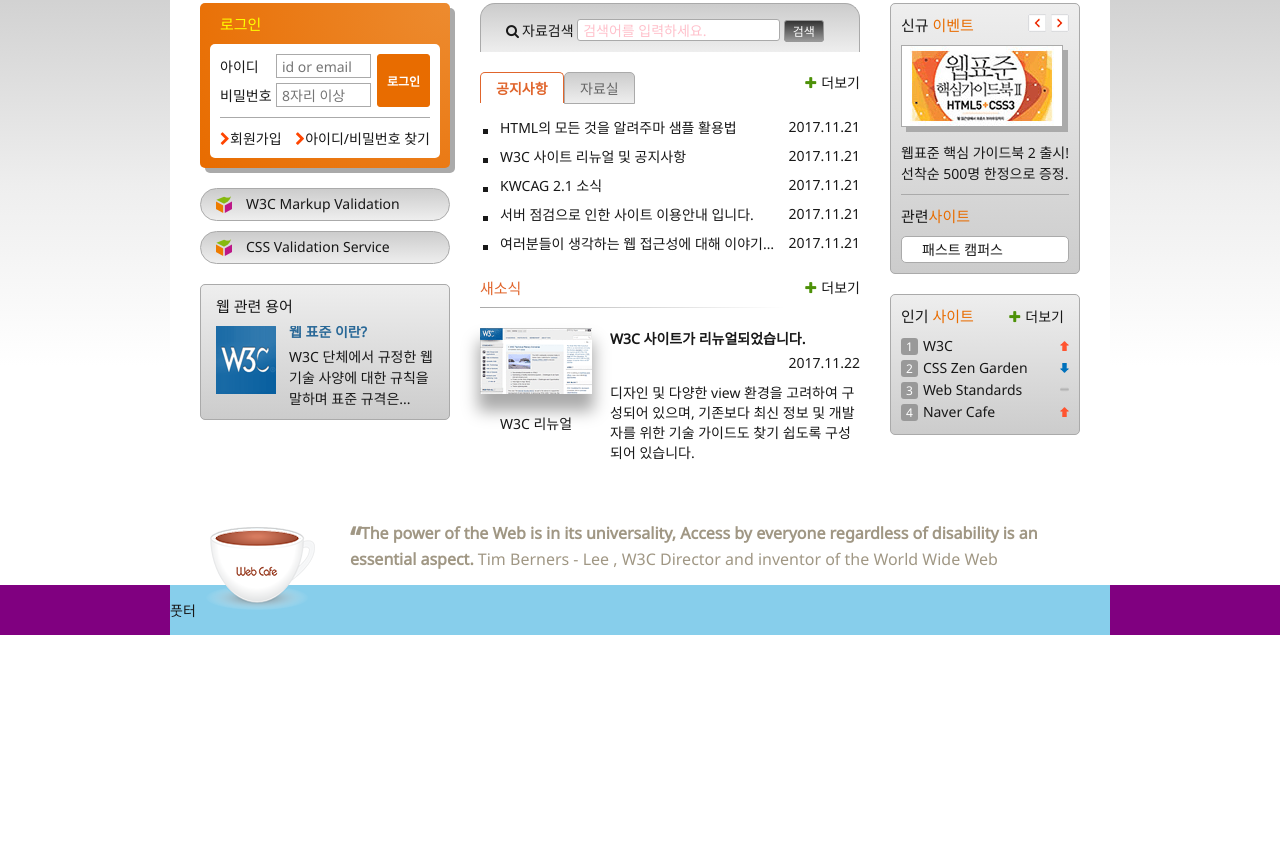
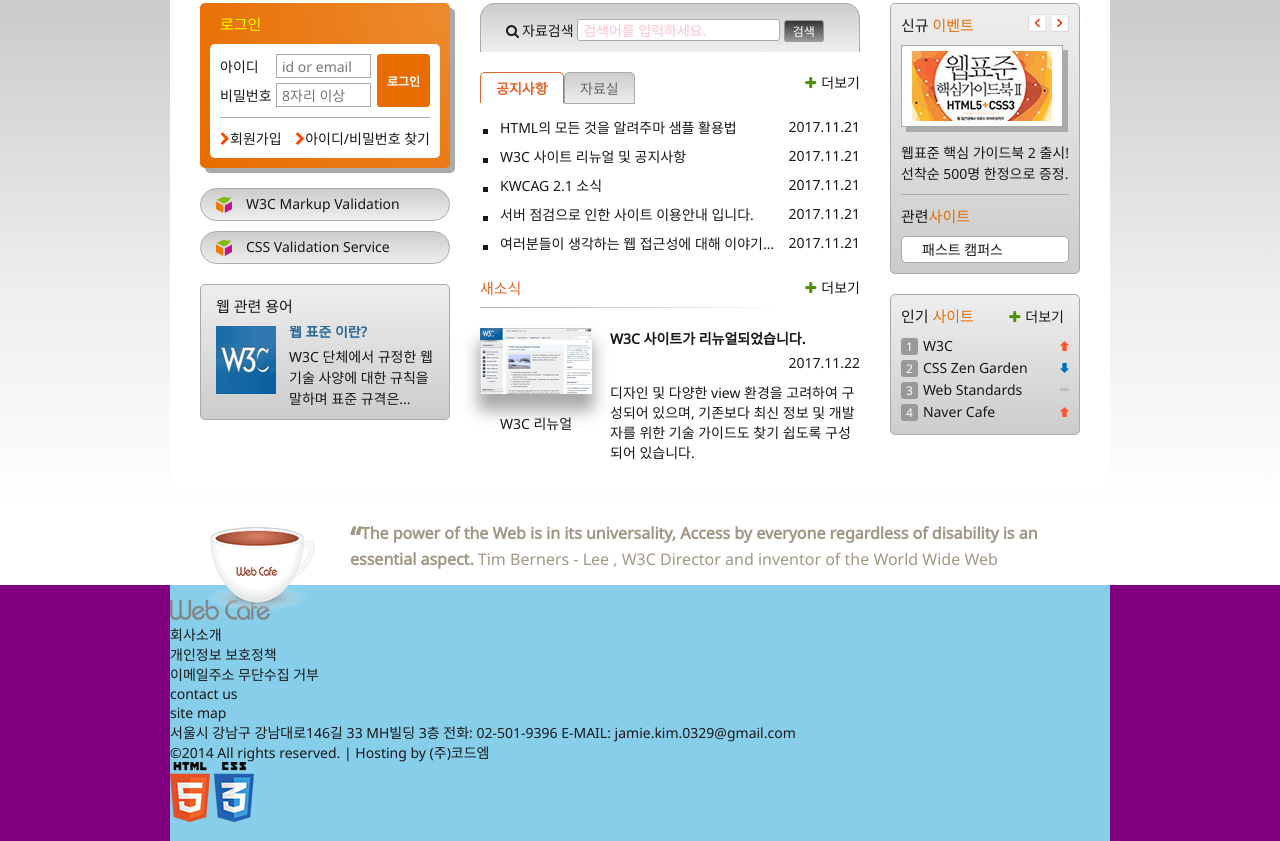
Before and after one commit to stared329/www, a plain HTML site: page index.html in a window 1280 px wide. Shown: the part 264-1105 px from the top of the page. Before the commit the page ends 899 px from the top, so only its background shows below. Drawn offline with nearby package versions, Linux system fonts and the light colour scheme; a script that the page names is missing.

Commit message:
푸터 마크업 완성

```diff
--- a/index.html
+++ b/index.html
@@ -338,8 +338,28 @@
       </p>
       <footer class="readable-hidden">출처 : WAI - http://w3.org/WAI</footer>
     </article>
-    <div class="footer-bg ">
-      <footer class="footer ">풋터</footer>
+    <div class="footer-bg">
+      <footer class="footer">
+        <div class="footer-logo">
+          <a href="#"><img src="images/footer_logo.png" alt="web cafe"></a>
+        </div>
+        <ul class="guide">
+          <li><a href="#">회사소개</a></li>
+          <li><a href="#">개인정보 보호정책</a></li>
+          <li><a href="#">이메일주소 무단수집 거부</a></li>
+          <li><a href="#">contact us</a></li>
+          <li><a href="#">site map</a></li>
+        </ul>
+        <address>
+          <span>서울시 강남구 강남대로146길 33 MH빌딩 3층 </span>
+          <span>전화: 02-501-9396</span>
+          <span>E-MAIL: jamie.kim.0329@gmail.com</span>
+        </address>
+        <p class="copyright">©2014 All rights reserved. | Hosting by (주)코드엠</p>
+        <div class="tech-logo">
+          <img src="images/html5_logo.png" alt="html5" title="최신 표준 HTML5 사용하여 웹카페를 제작">
+          <img src="images/css3_logo.png" alt="css3" title="최신 표준 CSS 사용하여 웹카페를 제작"></div>
+      </footer>
     </div>
   </div>
 </body>
```
